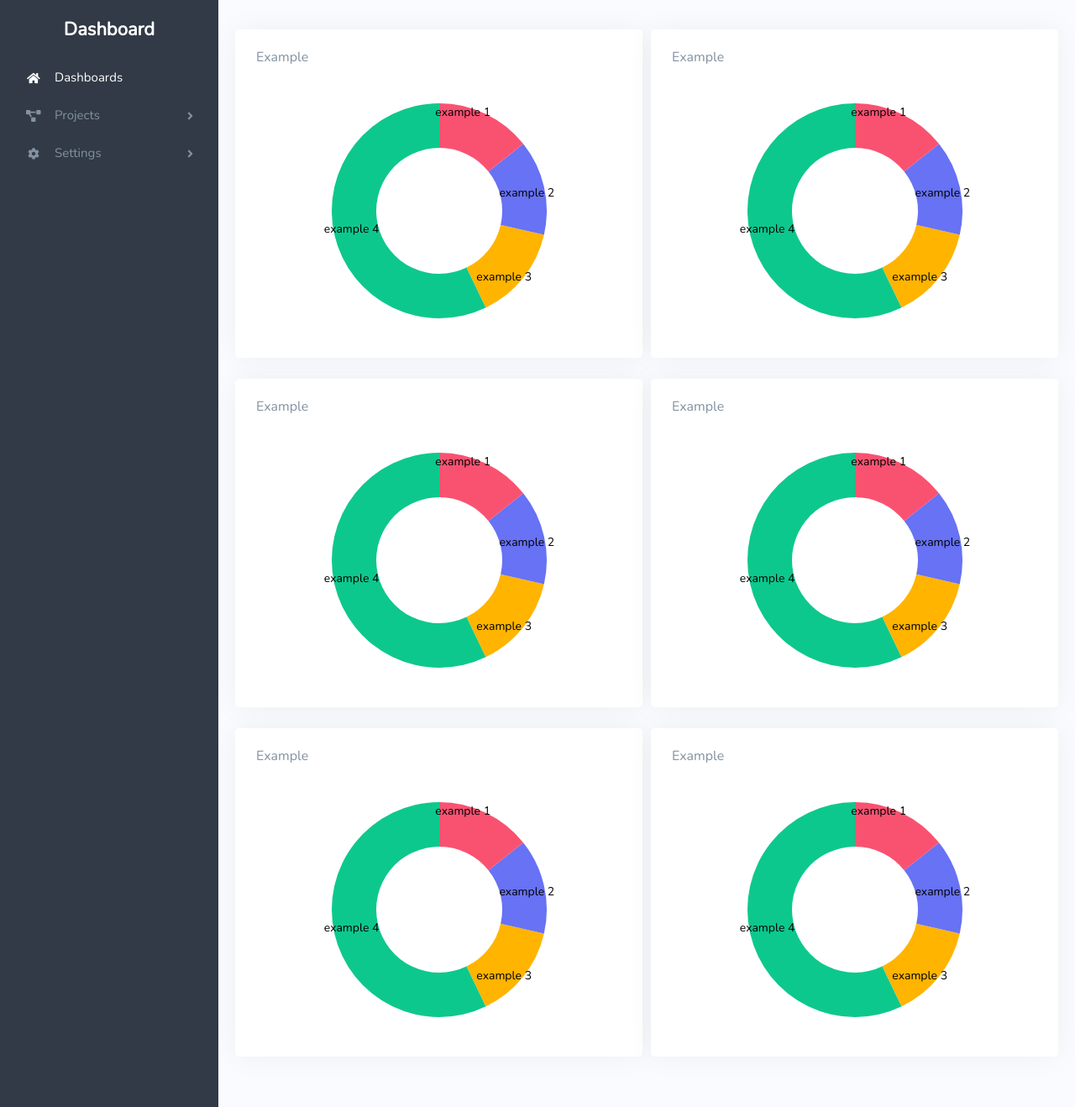
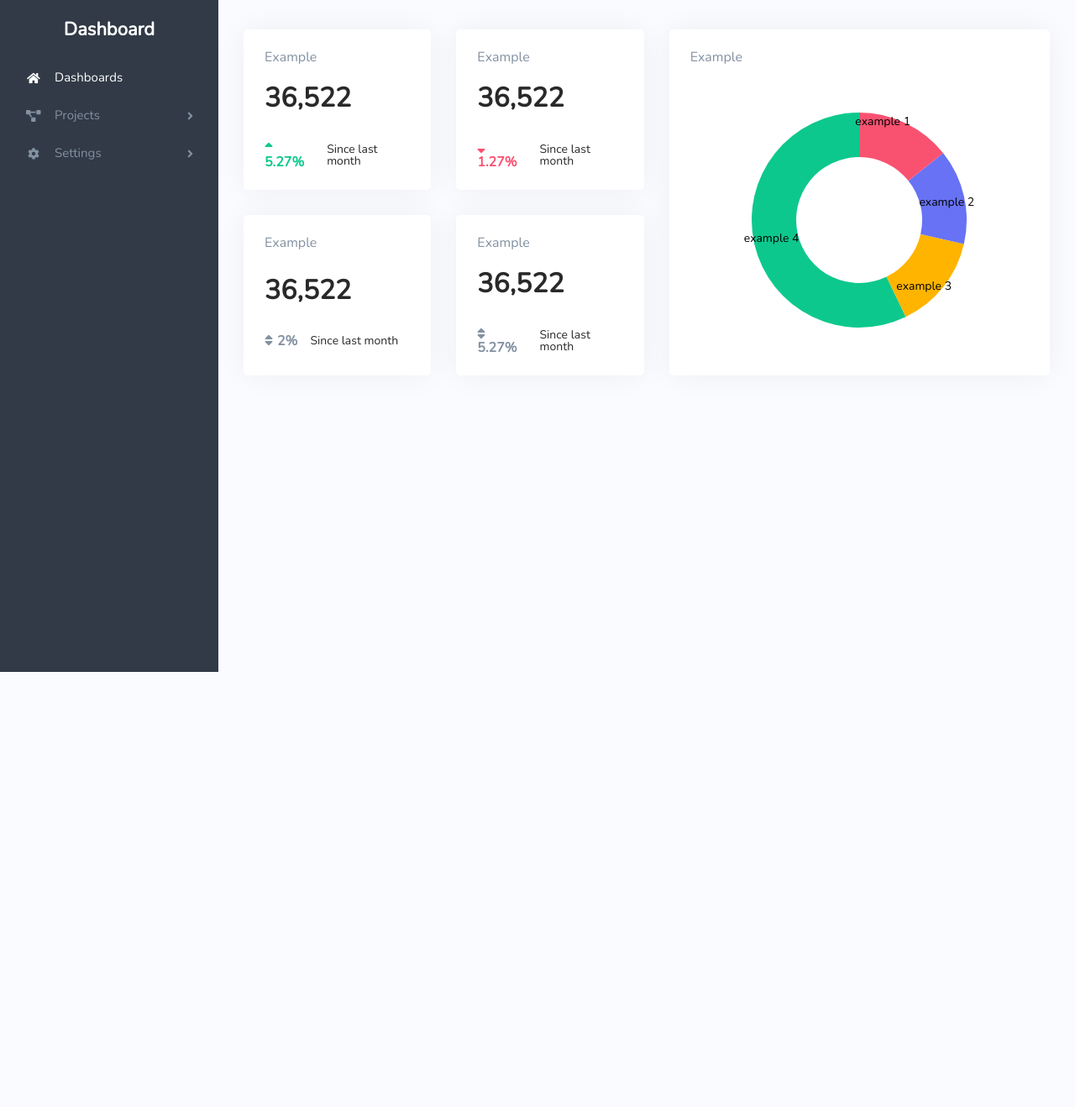
Before and after one commit to seung-juv/dashboard-react, a React (Create React App) app: page /#/ in a window 1280 px wide. Shown: the whole page at 84% size. After the commit the page ends 800 px from the top, so only its background shows below. Built offline with nearby package versions, Linux system fonts and the light colour scheme.

Commit message:
Getting Result Card

```diff
--- a/package.json
+++ b/package.json
@@ -10,6 +10,7 @@
     "@testing-library/jest-dom": "^4.2.4",
     "@testing-library/react": "^9.3.2",
     "@testing-library/user-event": "^7.1.2",
+    "prop-types": "^15.7.2",
     "react": "^16.13.1",
     "react-dom": "^16.13.1",
     "react-router-dom": "^5.2.0",
--- /dev/null
+++ b/src/components/Card/ResultCard.js
@@ -0,0 +1,67 @@
+import React from "react";
+import styled from "styled-components";
+import propTypes from "prop-types";
+import { FontAwesomeIcon } from "@fortawesome/react-fontawesome";
+import { faSortUp, faSortDown, faSort } from "@fortawesome/free-solid-svg-icons";
+
+const Container = styled.div`
+  display: flex;
+  flex: 1;
+  flex-flow: column nowrap;
+  justify-content: center;
+`;
+
+const Result = styled.p`
+  font-size: 32px;
+  font-weight: 700;
+  margin-bottom: 35px;
+`;
+
+const MetaContainer = styled.div`
+  display: flex;
+  flex-flow: row nowrap;
+  align-items: center;
+`;
+
+const Percent = styled.p`
+  font-weight: 600;
+  font-size: 16px;
+  margin-right: 15px;
+  color: ${props =>
+    props.status === "success"
+      ? props.theme.greenColor
+      : props.status === "danger" ? props.theme.redColor : props.theme.darkGreyColor};
+`;
+
+const Meta = styled.p``;
+
+const ResultCard = ({ result, percent, meta, status = "normal" }) => {
+  return (
+    <Container>
+      <Result>
+        {result}
+      </Result>
+      <MetaContainer>
+        <Percent status={status}>
+          <FontAwesomeIcon
+            icon={status === "success" ? faSortUp : status === "danger" ? faSortDown : faSort}
+            style={{ marginRight: 5 }}
+          />
+          {percent}%
+        </Percent>
+        <Meta>
+          {meta}
+        </Meta>
+      </MetaContainer>
+    </Container>
+  );
+};
+
+ResultCard.propTypes = {
+  result: propTypes.string.isRequired,
+  percent: propTypes.number.isRequired,
+  meta: propTypes.string,
+  status: propTypes.oneOf(["normal", "success", "danger"])
+};
+
+export default ResultCard;
--- a/src/components/CardContainer.js
+++ b/src/components/CardContainer.js
@@ -2,8 +2,10 @@ import React from "react";
 import styled from "styled-components";
 
 const Container = styled.div`
-  flex: 1 0 24%;
-  margin: 0 .5% 25px;
+  flex: 1 0 33%;
+  margin: 0 15px 30px;
+  display: flex;
+  flex-flow: column nowrap;
   background-color: ${props => props.theme.whiteColor};
   padding: 25px;
   box-shadow: 0 0 35px 0 rgba(0, 0, 0, .05);
@@ -18,7 +20,10 @@ const Title = styled.h3`
   color: ${props => props.theme.darkGreyColor};
 `;
 
-const Compoent = styled.div``;
+const Compoent = styled.div`
+  display: flex;
+  flex: 1;
+`;
 
 const CardContainer = ({ title, component }) => {
   return (
--- a/src/routes/Dashboard/Dashboard.js
+++ b/src/routes/Dashboard/Dashboard.js
@@ -1,281 +1,49 @@
 import React from "react";
 import styled from "styled-components";
-import RadialChartCard from "../../components/Chart/RadialChartCard";
+import RadialChartCard from "../../components/Card/Chart/RadialChartCard";
 import Theme from "../../styles/Theme";
 import CardContainer from "../../components/CardContainer";
+import ResultCard from "../../components/Card/ResultCard";
 
 const Wrapper = styled.div`
   display: flex;
   flex-flow: row wrap;
 `;
+
+const ResultContainer = styled.div`
+  display: flex;
+  flex-flow: row wrap;
+  flex: 4;
+`;
 const Dashboard = props => {
   return (
     <Wrapper>
+      <ResultContainer>
         <CardContainer
           title="Example"
           component={
-          <RadialChartCard
-            data={[
-              {
-                angle: 1,
-                label: "example 1",
-                color: Theme.redColor,
-                style: {
-                  fill: Theme.redColor,
-                  storke: Theme.redColor
-                }
-              },
-              {
-                angle: 1,
-                label: "example 2",
-                color: Theme.purpleColor,
-                style: {
-                  fill: Theme.purpleColor,
-                  storke: Theme.purpleColor
-                }
-              },
-              {
-                angle: 1,
-                label: "example 3",
-                color: Theme.yellowColor,
-                style: {
-                  fill: Theme.yellowColor,
-                  storke: Theme.yellowColor
-                }
-              },
-              {
-                angle: 4,
-                label: "example 4",
-                color: Theme.greenColor,
-                style: {
-                  fill: Theme.greenColor,
-                  storke: Theme.greenColor
-                }
-              }
-            ]}
-            style={{ stroke: 0 }}
-            labelsStyle={{ color: Theme.whiteColor }}
-            animation={true}
-            showLabels={true}
-            innerRadius={75}
-            width={300}
-            height={300}
-            radius={128}
-          />
+            <ResultCard result="36,522" percent={5.27} meta="Since last month" status="success" />
           }
         />
         <CardContainer
           title="Example"
           component={
-          <RadialChartCard
-            data={[
-              {
-                angle: 1,
-                label: "example 1",
-                color: Theme.redColor,
-                style: {
-                  fill: Theme.redColor,
-                  storke: Theme.redColor
-                }
-              },
-              {
-                angle: 1,
-                label: "example 2",
-                color: Theme.purpleColor,
-                style: {
-                  fill: Theme.purpleColor,
-                  storke: Theme.purpleColor
-                }
-              },
-              {
-                angle: 1,
-                label: "example 3",
-                color: Theme.yellowColor,
-                style: {
-                  fill: Theme.yellowColor,
-                  storke: Theme.yellowColor
-                }
-              },
-              {
-                angle: 4,
-                label: "example 4",
-                color: Theme.greenColor,
-                style: {
-                  fill: Theme.greenColor,
-                  storke: Theme.greenColor
-                }
-              }
-            ]}
-            style={{ stroke: 0 }}
-            labelsStyle={{ color: Theme.whiteColor }}
-            animation={true}
-            showLabels={true}
-            innerRadius={75}
-            width={300}
-            height={300}
-            radius={128}
-          />
+            <ResultCard result="36,522" percent={1.27} meta="Since last month" status="danger" />
           }
         />
         <CardContainer
           title="Example"
           component={
-          <RadialChartCard
-            data={[
-              {
-                angle: 1,
-                label: "example 1",
-                color: Theme.redColor,
-                style: {
-                  fill: Theme.redColor,
-                  storke: Theme.redColor
-                }
-              },
-              {
-                angle: 1,
-                label: "example 2",
-                color: Theme.purpleColor,
-                style: {
-                  fill: Theme.purpleColor,
-                  storke: Theme.purpleColor
-                }
-              },
-              {
-                angle: 1,
-                label: "example 3",
-                color: Theme.yellowColor,
-                style: {
-                  fill: Theme.yellowColor,
-                  storke: Theme.yellowColor
-                }
-              },
-              {
-                angle: 4,
-                label: "example 4",
-                color: Theme.greenColor,
-                style: {
-                  fill: Theme.greenColor,
-                  storke: Theme.greenColor
-                }
-              }
-            ]}
-            style={{ stroke: 0 }}
-            labelsStyle={{ color: Theme.whiteColor }}
-            animation={true}
-            showLabels={true}
-            innerRadius={75}
-            width={300}
-            height={300}
-            radius={128}
-          />
+            <ResultCard result="36,522" percent={2} meta="Since last month" status="normal" />
           }
         />
         <CardContainer
           title="Example"
           component={
-          <RadialChartCard
-            data={[
-              {
-                angle: 1,
-                label: "example 1",
-                color: Theme.redColor,
-                style: {
-                  fill: Theme.redColor,
-                  storke: Theme.redColor
-                }
-              },
-              {
-                angle: 1,
-                label: "example 2",
-                color: Theme.purpleColor,
-                style: {
-                  fill: Theme.purpleColor,
-                  storke: Theme.purpleColor
-                }
-              },
-              {
-                angle: 1,
-                label: "example 3",
-                color: Theme.yellowColor,
-                style: {
-                  fill: Theme.yellowColor,
-                  storke: Theme.yellowColor
-                }
-              },
-              {
-                angle: 4,
-                label: "example 4",
-                color: Theme.greenColor,
-                style: {
-                  fill: Theme.greenColor,
-                  storke: Theme.greenColor
-                }
-              }
-            ]}
-            style={{ stroke: 0 }}
-            labelsStyle={{ color: Theme.whiteColor }}
-            animation={true}
-            showLabels={true}
-            innerRadius={75}
-            width={300}
-            height={300}
-            radius={128}
-          />
+            <ResultCard result="36,522" percent={5.27} meta="Since last month" status="normal" />
           }
         />
-      <CardContainer
-        title="Example"
-        component={
-          <RadialChartCard
-            data={[
-              {
-                angle: 1,
-                label: "example 1",
-                color: Theme.redColor,
-                style: {
-                  fill: Theme.redColor,
-                  storke: Theme.redColor
-                }
-              },
-              {
-                angle: 1,
-                label: "example 2",
-                color: Theme.purpleColor,
-                style: {
-                  fill: Theme.purpleColor,
-                  storke: Theme.purpleColor
-                }
-              },
-              {
-                angle: 1,
-                label: "example 3",
-                color: Theme.yellowColor,
-                style: {
-                  fill: Theme.yellowColor,
-                  storke: Theme.yellowColor
-                }
-              },
-              {
-                angle: 4,
-                label: "example 4",
-                color: Theme.greenColor,
-                style: {
-                  fill: Theme.greenColor,
-                  storke: Theme.greenColor
-                }
-              }
-            ]}
-            style={{ stroke: 0 }}
-            labelsStyle={{ color: Theme.whiteColor }}
-            animation={true}
-            showLabels={true}
-            innerRadius={75}
-            width={300}
-            height={300}
-            radius={128}
-          />
-        }
-      />
+      </ResultContainer>
       <CardContainer
         title="Example"
         component={
```
Also changed, not shown: src/components/Card/Chart/RadialChartCard.js (renamed from src/components/Chart/RadialChartCard.js). Lines whose indentation alone changed are shown as unchanged.
